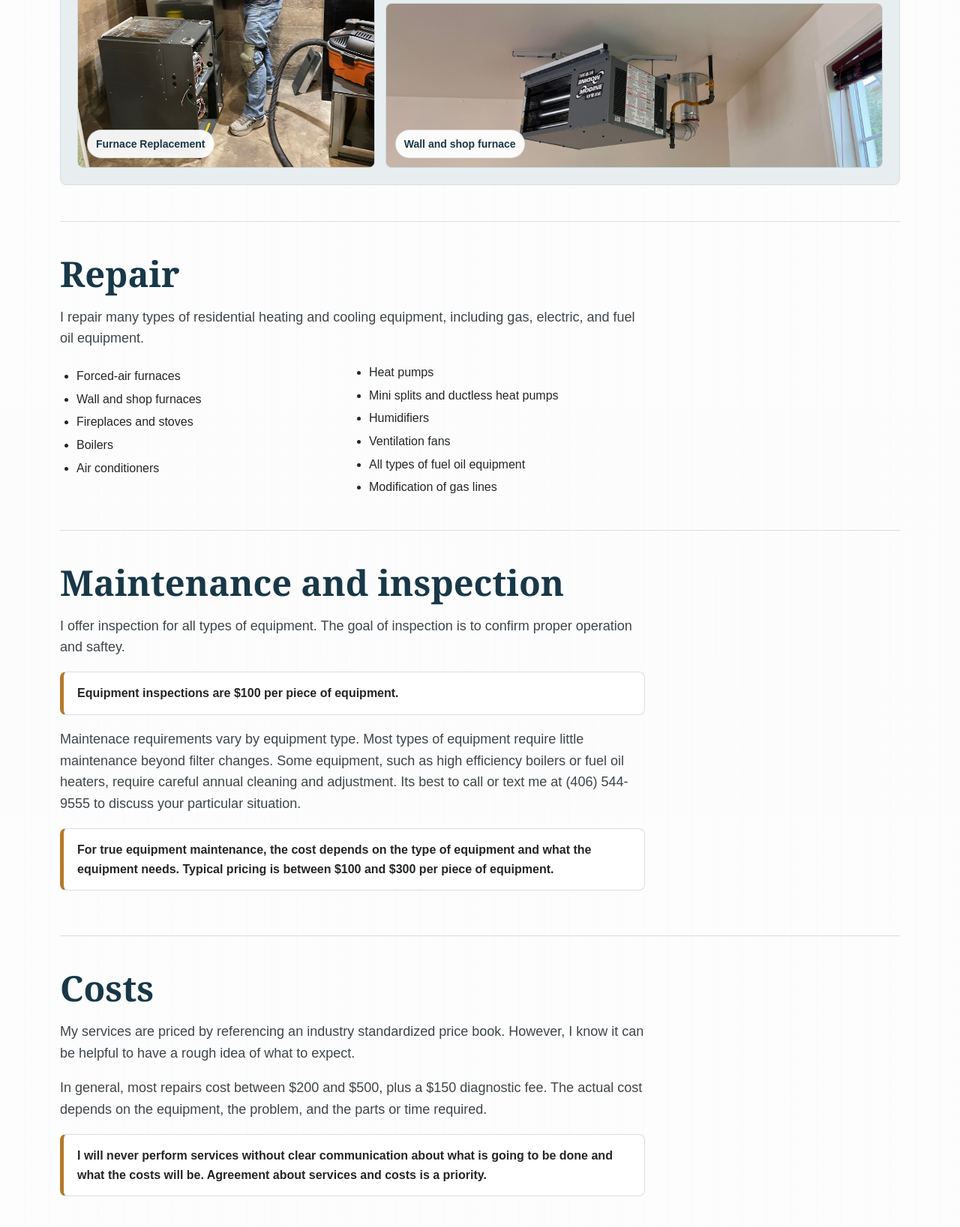
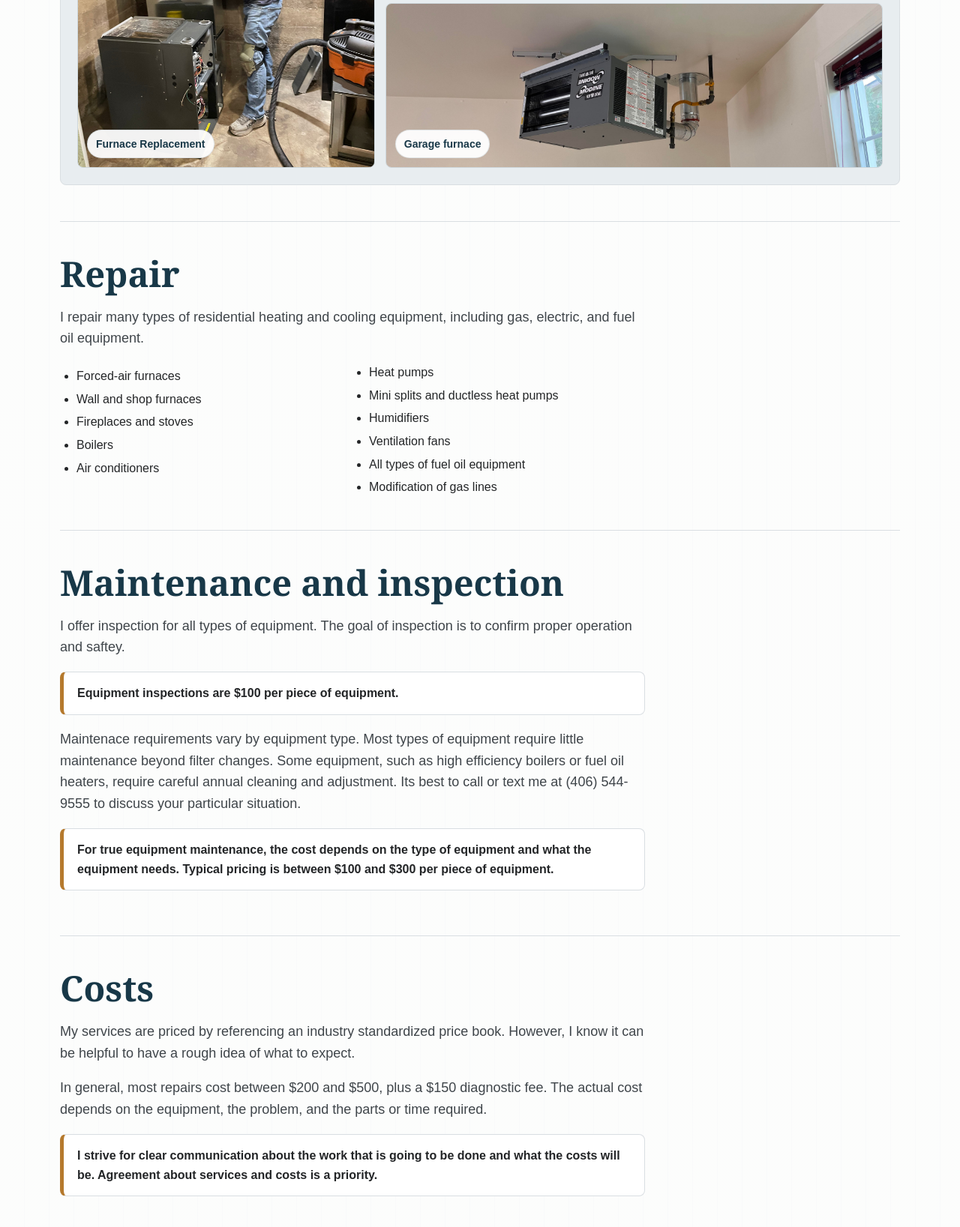
Before and after one commit to brianhallerweb/brianhallerweb.github.io, a plain HTML site: page index.html in a window 1280 px wide. Shown: the part 1323-2960 px from the top of the page at 75% size. Drawn offline with Linux system fonts and the light colour scheme.

Commit message:
Update index.html

```diff
--- a/index.html
+++ b/index.html
@@ -524,7 +524,7 @@
           </figure>
           <figure class="shop-heater">
             <img src="images/shop-heater.jpg" alt="Suspended shop heater" />
-            <figcaption>Wall and shop furnace</figcaption>
+            <figcaption>Garage furnace</figcaption>
           </figure>
         </div>
 
@@ -573,7 +573,7 @@
             In general, most repairs cost between $200 and $500, plus a $150 diagnostic fee. The actual cost depends on the equipment, the problem, and the parts or time required.
           </p>
           <div class="note-box">
-            I will never perform services without clear communication about what is going to be done and what the costs will be. Agreement about services and costs is a priority.
+            I strive for clear communication about the work that is going to be done and what the costs will be. Agreement about services and costs is a priority.
           </div>
         </section>
 
@@ -607,7 +607,7 @@
             You can read Google reviews or leave a review if I have helped with your heating or cooling equipment.
           </p>
           <div class="review-actions">
-            <a class="review-link" href="https://share.google/59yv1pUtLJ5r26s4n" target="_blank" rel="noopener">
+            <a class="review-link" href="https://maps.app.goo.gl/FfUn3sFw2zTsUM3u9" target="_blank" rel="noopener">
               <img class="google-g" src="images/google-g.png" alt="" aria-hidden="true" />
               <span>Read Google Reviews</span>
             </a>
```
